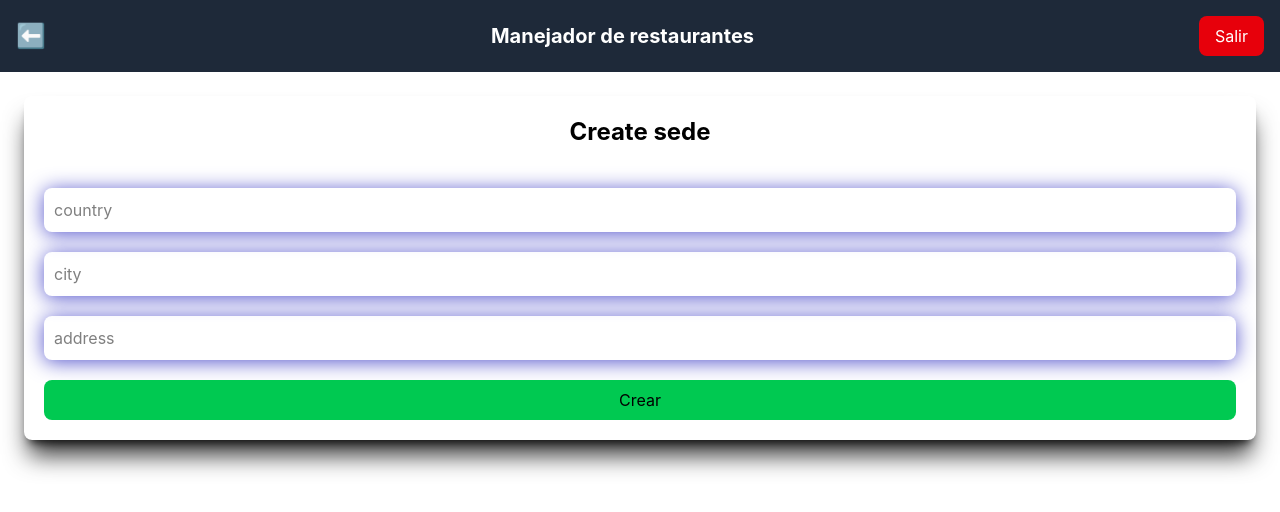
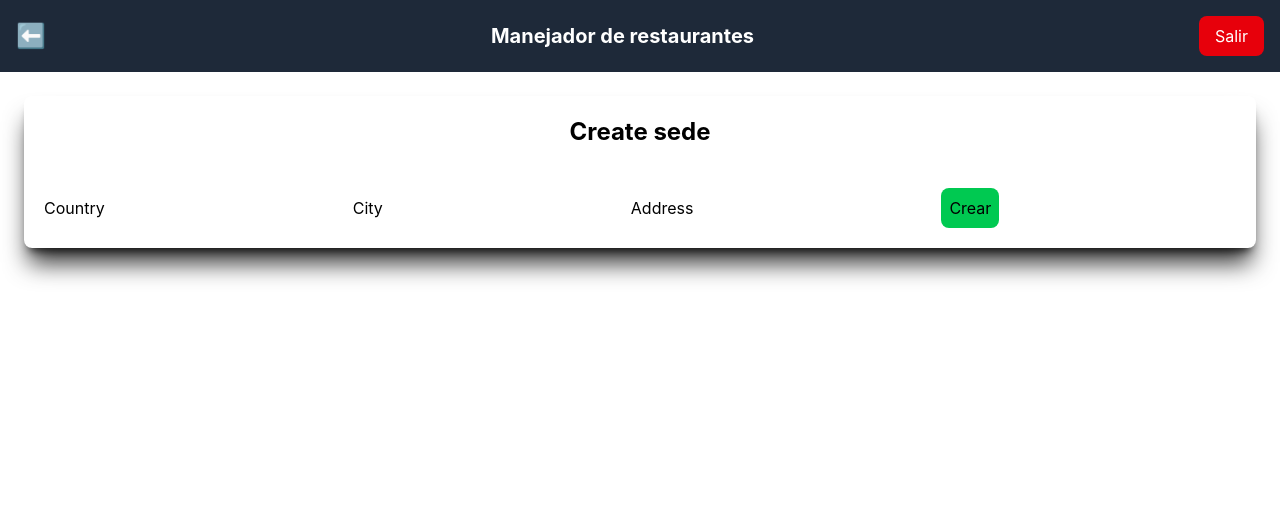
Before and after one commit to and1ru/restaurante-front, a React (Vite) app: page /private/create-sede in a window 1280 px wide. Shown: the top 512 px of the page. Built offline with nearby package versions, Linux system fonts and the light colour scheme.

Commit message:
se creo un formulario para la sede

```diff
--- /dev/null
+++ b/src/components/create-sede-form-component.tsx
@@ -0,0 +1,28 @@
+import { useForm, type SubmitHandler } from "react-hook-form";
+import { createSedeSchema, type createSedeType } from "../schemas/create-sede";
+import { zodResolver } from "@hookform/resolvers/zod";
+import { Input } from "./input-component";
+
+export const CreateSedeFormComponent = () => {
+          const {control, handleSubmit, formState: {errors}} = useForm<createSedeType>({
+              defaultValues: {
+                address: "",
+                city: "",
+                country: ""
+              },
+              mode: "onBlur",
+              resolver: zodResolver(createSedeSchema)
+          })
+
+          const handleForm:SubmitHandler<createSedeType> = (data) => {
+              console.log(data)
+          }
+  return (
+    <form onSubmit={handleSubmit(handleForm)}>
+        <Input control={control} label="Country" name="country" type="text" error={errors.country} />
+        <Input control={control} label="City" name="city" type="text" error={errors.city} />
+        <Input control={control} label="Address" name="address" type="text" error={errors.address} />
+        <button className="bg-green-500 p-2 rounded-lg">Crear</button>
+    </form>
+  );
+};
--- a/src/page/create-sede-page.tsx
+++ b/src/page/create-sede-page.tsx
@@ -1,3 +1,4 @@
+import { CreateSedeFormComponent } from "../components/create-sede-form-component";
 import { SectionComponent } from "../components/select-component";
 
 export const CreateSedePage = () => {
@@ -5,24 +6,7 @@ export const CreateSedePage = () => {
     <>
       <SectionComponent>
         <h1 className="text-2xl text-center font-bold mb-10">Create sede</h1>
-        <form className="flex flex-col gap-5">
-          <input
-            type="text"
-            placeholder="country"
-            className="p-2 rounded-lg input-style"
-          />
-          <input
-            type="text"
-            placeholder="city"
-            className="p-2 rounded-lg input-style"
-          />
-          <input
-            type="text"
-            placeholder="address"
-            className="p-2 rounded-lg input-style"
-          />
-          <button className="bg-green-500 p-2 rounded-lg">Crear</button>
-        </form>
+        <CreateSedeFormComponent/>
       </SectionComponent>
     </>
   );
```
